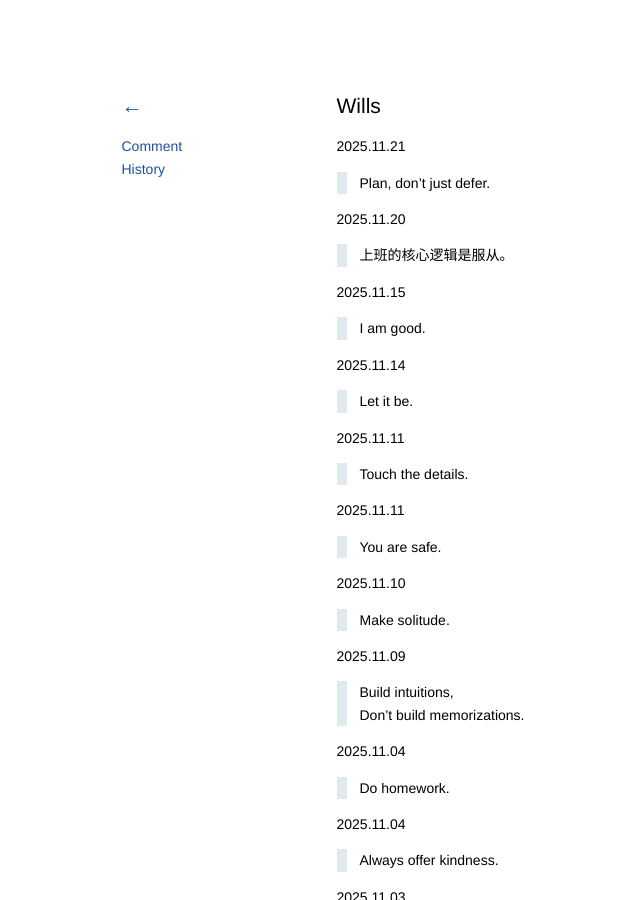
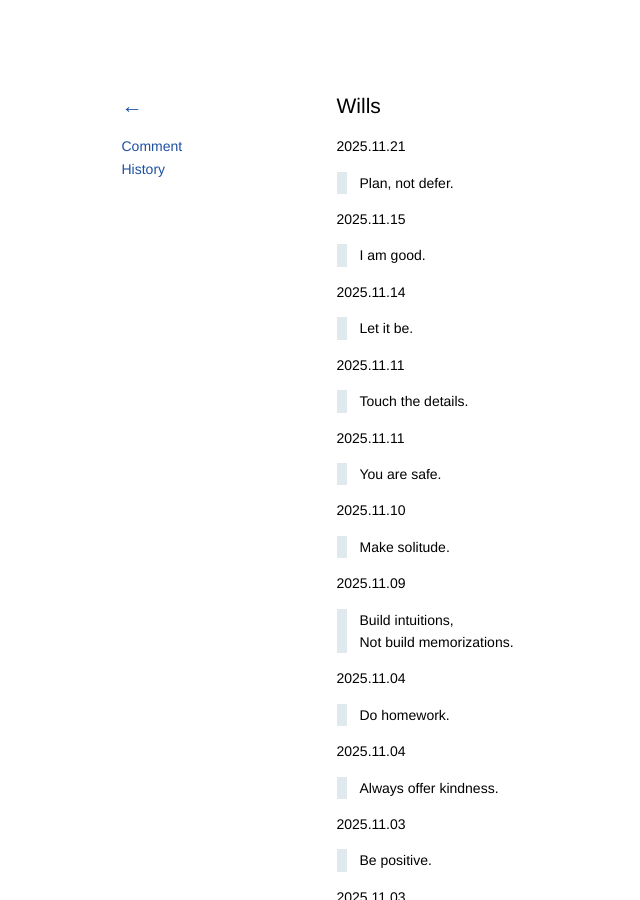
Before and after one commit to kidlj/awei, a Jekyll site: the page built from _wiki/wills.md, in a window 1280 px wide and 900 px high. Shown: the whole window, without its empty margins (11-651 px from the left). Built offline with Jekyll 4.4.1, drawn with Linux system fonts in a browser that asks for light colours; some of the changed text lies outside the part shown.

Commit message:
update wills

```diff
--- a/_wiki/wills.md
+++ b/_wiki/wills.md
@@ -4,11 +4,7 @@
 
 2025.11.21
 
-> Plan, don't just defer.
-
-2025.11.20
-
-> 上班的核心逻辑是服从。
+> Plan, not defer.
 
 2025.11.15
 
@@ -33,7 +29,7 @@
 2025.11.09
 
 > Build intuitions,
-> Don't build memorizations.
+> Not build memorizations.
 
 2025.11.04
 
```
Also changed, not shown: other parts of _wiki/wills.md (+1 -1 lines).
